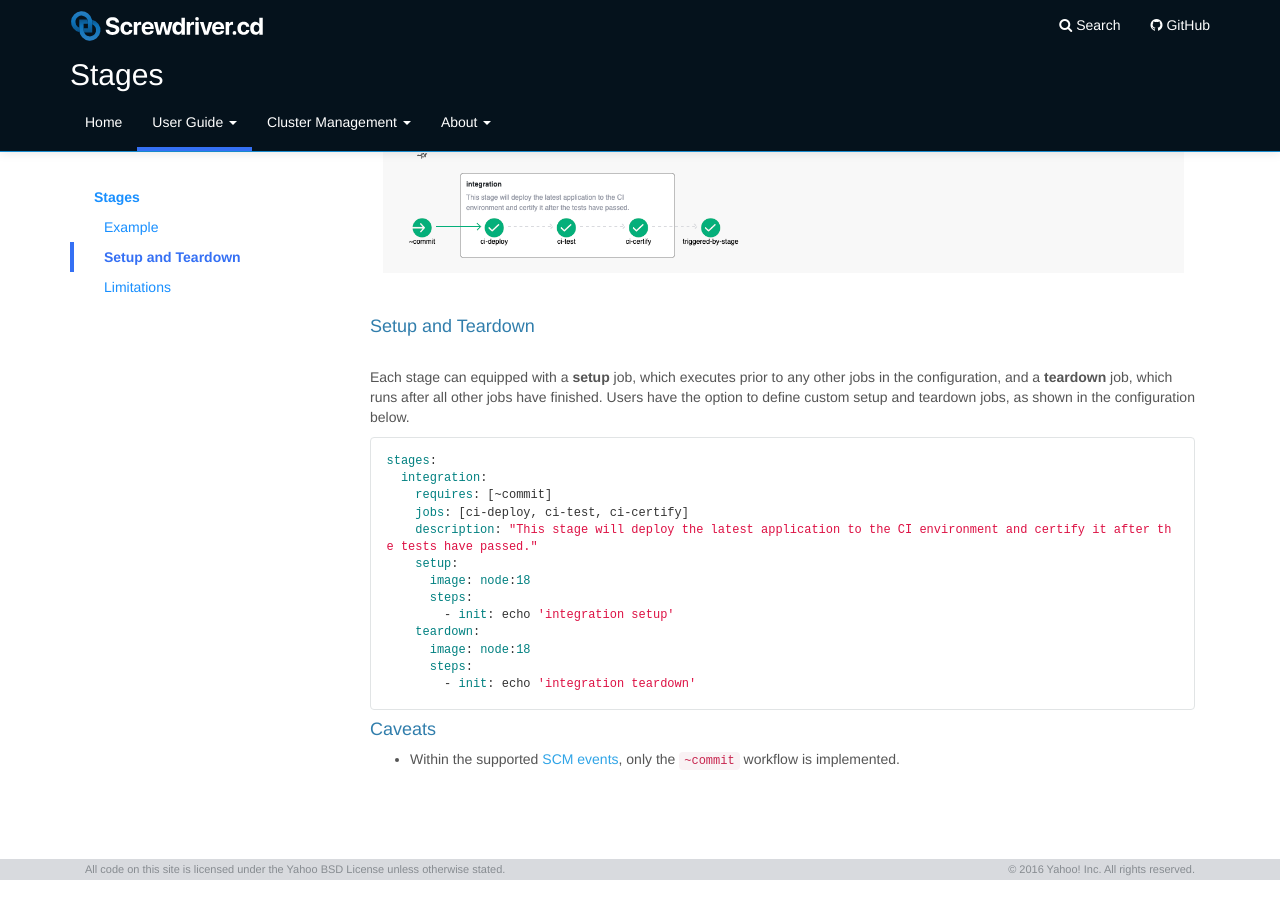
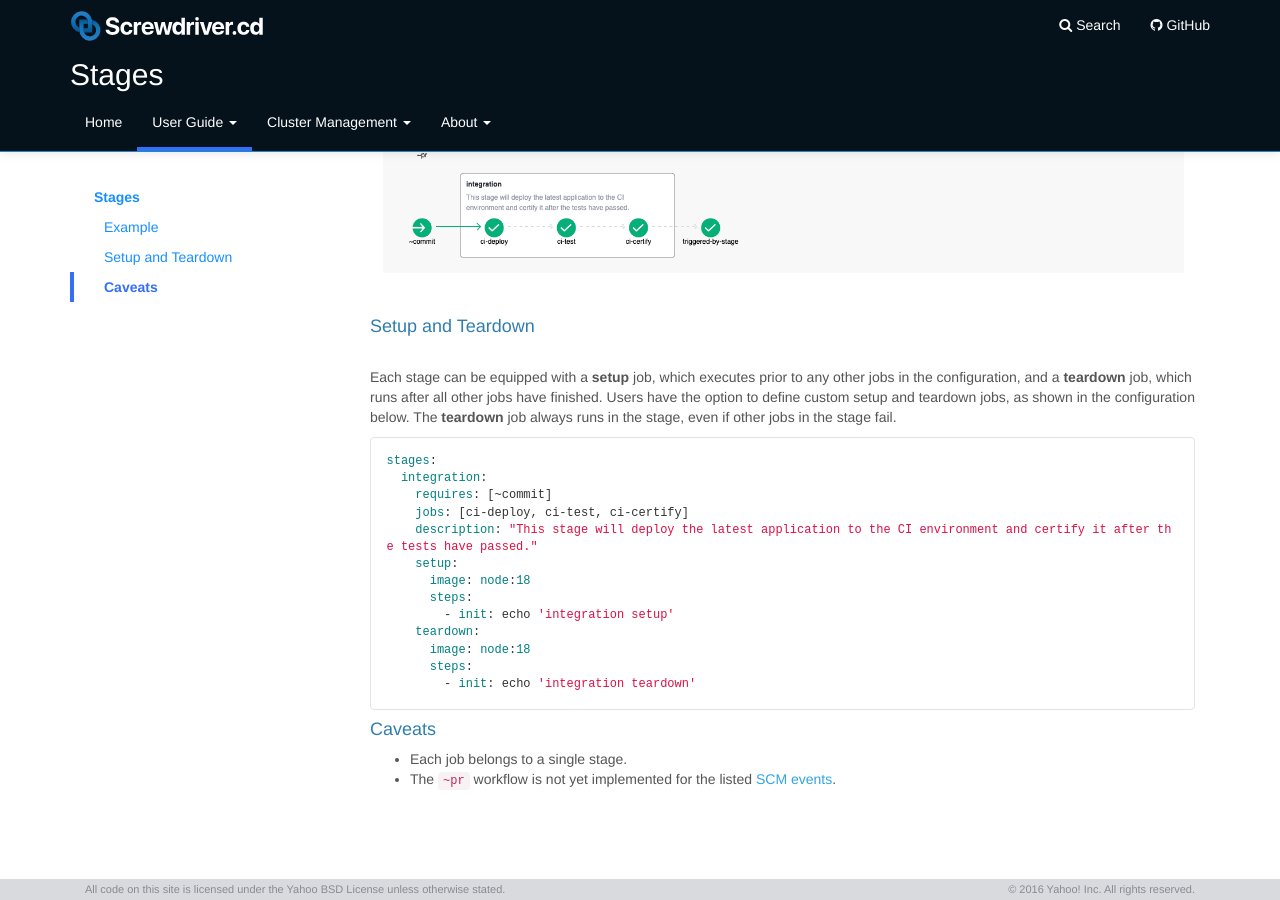
Before and after one commit to screwdriver-cd/guide, a Jekyll site: the page built from docs/user-guide/configuration/stages.md, in a window 1280 px wide and 900 px high, scrolled down 816 px. Built offline with Jekyll 4.4.1, drawn with Linux system fonts in a browser that asks for light colours.

Commit message:
address comments on the pr workflow

````diff
--- a/docs/user-guide/configuration/stages.md
+++ b/docs/user-guide/configuration/stages.md
@@ -12,8 +12,8 @@ toc:
   - title: Setup and Teardown
     url: "#setup-and-teardown"
     subitem: true
-  - title: Limitations
-    url: "#limitations"
+  - title: Caveats
+    url: "#caveats"
     subitem: true
 ---
 
@@ -48,7 +48,7 @@ Based on the configuration, the screenshot below illustrates the expected layout
 
 #### Setup and Teardown
 
-<br>Each stage can equipped with a **setup** job, which executes prior to any other jobs in the configuration, and a **teardown** job, which runs after all other jobs have finished. Users have the option to define custom setup and teardown jobs, as shown in the configuration below.
+<br>Each stage can be equipped with a **setup** job, which executes prior to any other jobs in the configuration, and a **teardown** job, which runs after all other jobs have finished. Users have the option to define custom setup and teardown jobs, as shown in the configuration below. The **teardown** job always runs in the stage, even if other jobs in the stage fail.
 
 ```
 stages:
@@ -66,7 +66,7 @@ stages:
         - init: echo 'integration teardown'
 ```
 
-
 #### Caveats
 
-- Within the supported [SCM events](./workflow#workflow), only the `~commit` workflow is implemented.
+- Each job belongs to a single stage.
+- The `~pr` workflow is not yet implemented for the listed [SCM events](./workflow#workflow).
````
